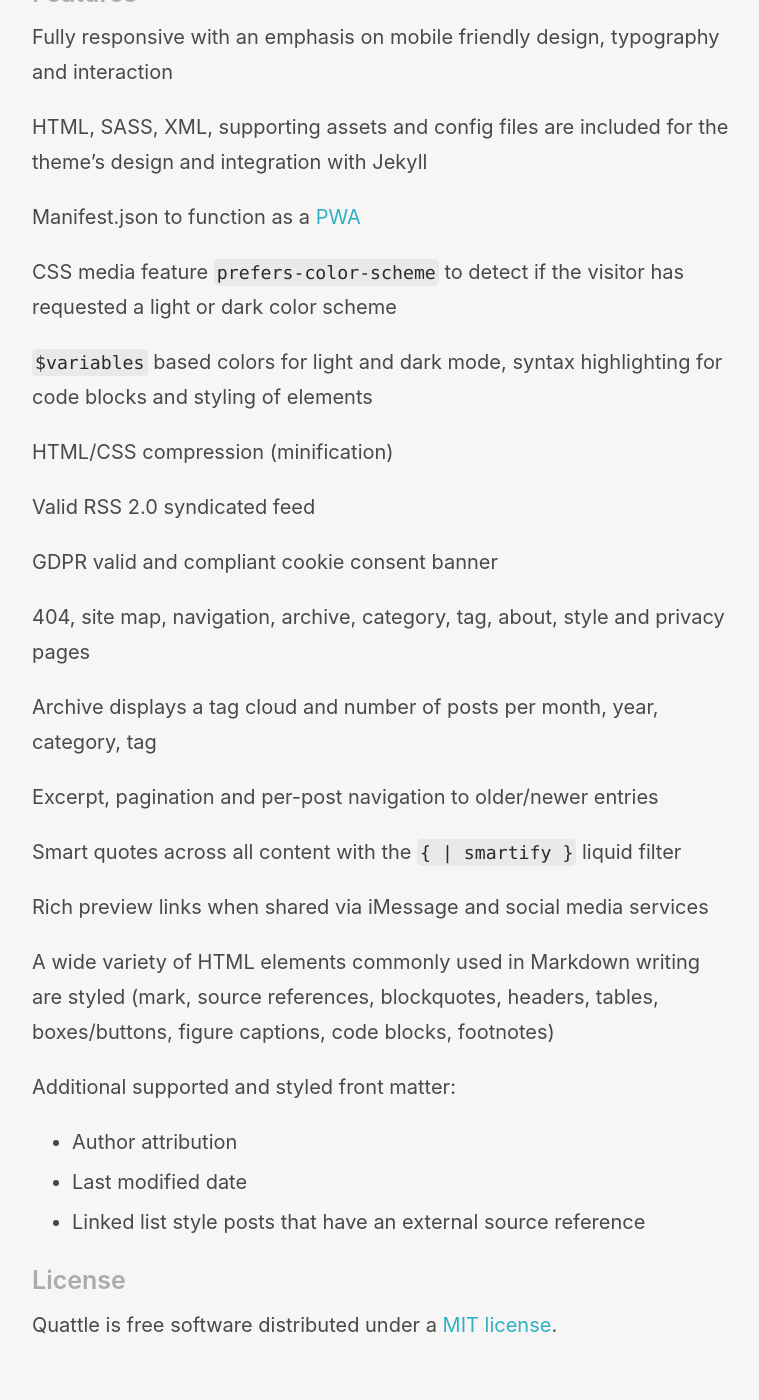
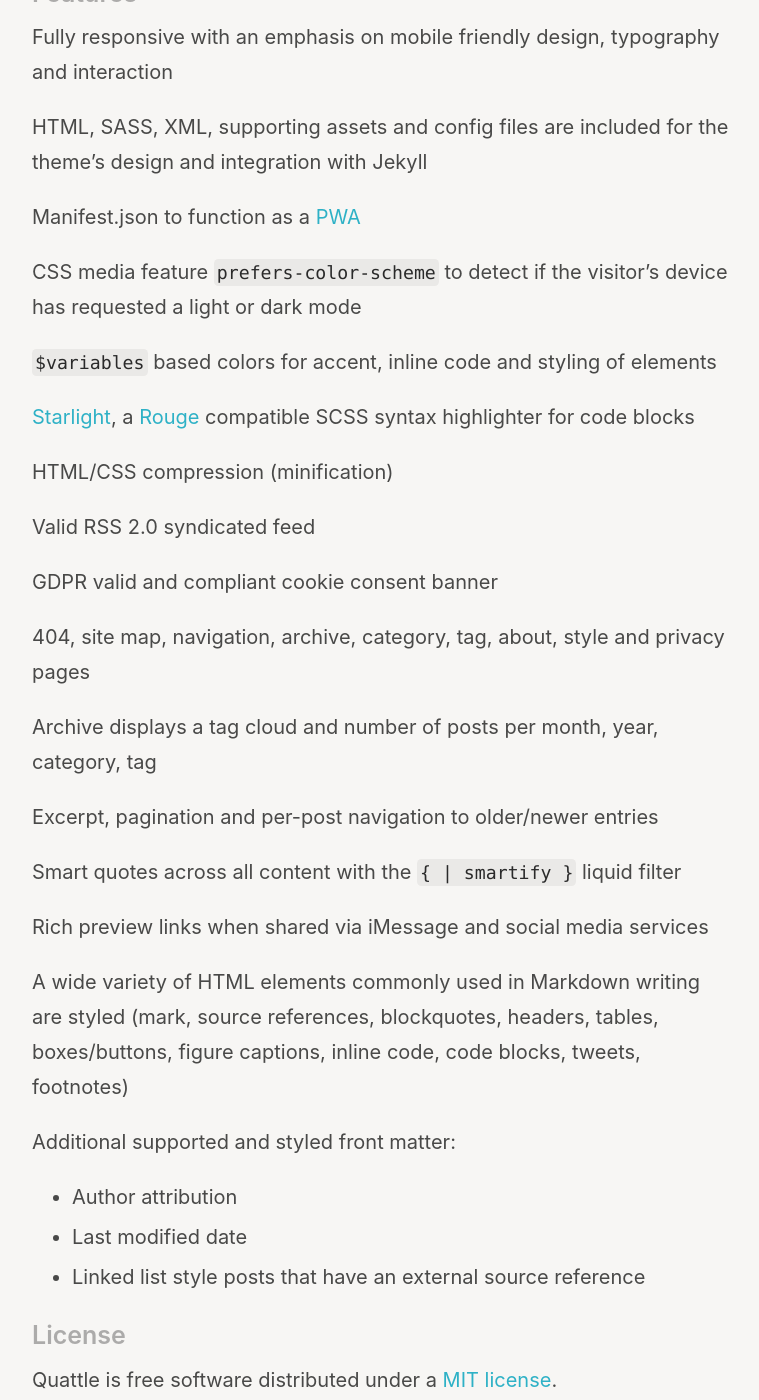
Before and after one commit to wertercatt/tooters, a Jekyll site: the page built from quattle.md, in a window 1280 px wide and 1400 px high, scrolled down 624 px. Shown: the whole window, without its empty margins (258-1017 px from the left). Built offline with Jekyll 4.4.1, drawn with Linux system fonts in a browser that asks for light colours.

Commit message:
Updated the copy on quattle.md

```diff
--- a/quattle.md
+++ b/quattle.md
@@ -22,9 +22,11 @@ HTML, SASS, XML, supporting assets and config files are included for the theme's
 
 Manifest.json to function as a [PWA](https://developer.mozilla.org/en-US/docs/Web/Progressive_web_apps)
 
-CSS media feature `prefers-color-scheme` to detect if the visitor has requested a light or dark color scheme
+CSS media feature `prefers-color-scheme` to detect if the visitor’s device has requested a light or dark mode
 
-`$variables` based colors for light and dark mode, syntax highlighting for code blocks and styling of elements
+`$variables` based colors for accent, inline code and styling of elements
+
+[Starlight](https://github.com/victorwynne/starlight), a [Rouge](https://github.com/rouge-ruby/rouge) compatible SCSS syntax highlighter for code blocks
 
 HTML/CSS compression (minification)
 
@@ -42,7 +44,7 @@ Smart quotes across all content with the `{ | smartify }` liquid filter
 
 Rich preview links when shared via iMessage and social media services
 
-A wide variety of HTML elements commonly used in Markdown writing are styled (mark, source references, blockquotes, headers, tables, boxes/buttons, figure captions, code blocks, footnotes)
+A wide variety of HTML elements commonly used in Markdown writing are styled (mark, source references, blockquotes, headers, tables, boxes/buttons, figure captions, inline code, code blocks, tweets, footnotes)
 
 Additional supported and styled front matter:
 * Author attribution
```
